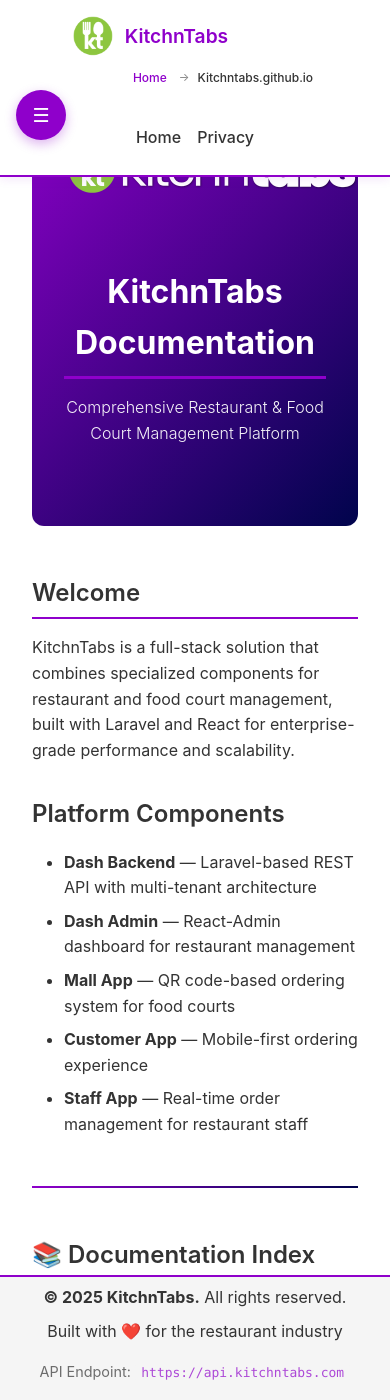
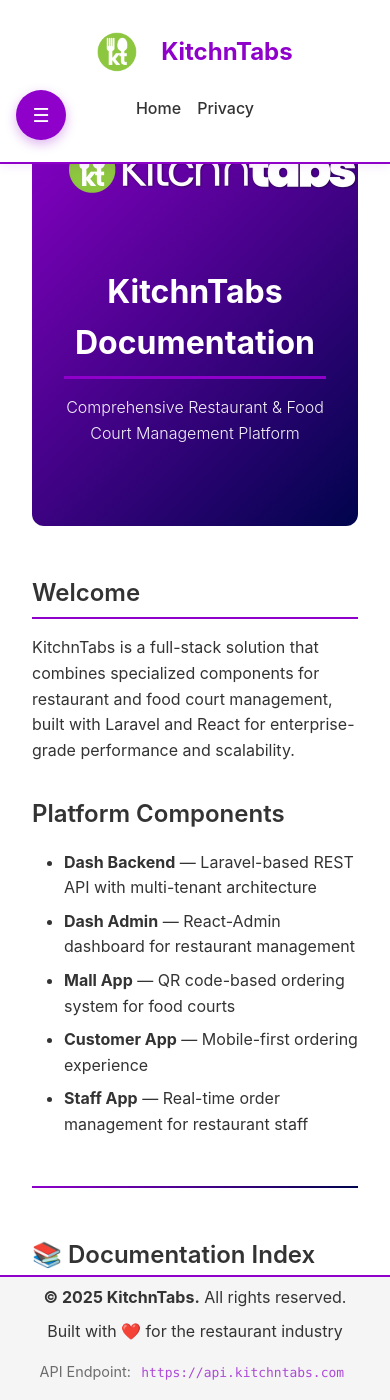
Before and after one commit to kitchntabs/kitchntabs.github.io, a Jekyll site: the page built from index.md, in a window 390 px wide and 1400 px high. Built offline with Jekyll 4.4.1, drawn with Linux system fonts in a browser that asks for light colours.

Commit message:
Remove breadcrumb completely
- Remove breadcrumb HTML from header
- Remove all breadcrumb CSS styles
- Remove breadcrumb JavaScript functions (generateBreadcrumbs, getSegmentTitle, getPageTitle)
- Remove generateBreadcrumbs() function call
- Restore original header layout with simple logo and navigation
- Clean up logo-section CSS and restore original header-container styling

```diff
--- a/_layouts/default.html
+++ b/_layouts/default.html
@@ -152,25 +152,19 @@
             max-width: 1200px;
             margin: 0 auto;
             display: flex;
+            justify-content: space-between;
             align-items: center;
-            justify-content: space-between;
-        }
-
-        .logo-section {
-            display: flex;
-            flex-direction: column;
-            align-items: flex-start;
-            flex: 1;
+            padding: 1rem 2rem;
         }
 
         .logo-link {
             display: flex;
             align-items: center;
+            gap: 0.75rem;
+            font-size: 1.5rem;
+            font-weight: 700;
+            color: var(--primary-color);
             text-decoration: none;
-            color: var(--primary-color);
-            font-weight: 600;
-            font-size: 1.2rem;
-            margin-bottom: 0.25rem;
         }
 
         .logo-link img {
@@ -475,98 +469,16 @@
                 padding-left: 0;
             }
 
-        /* Breadcrumb Navigation */
-        .breadcrumb {
-            background: transparent;
-            padding: 0;
-            border-bottom: none;
-            font-size: 0.75rem;
-            position: static;
-            top: auto;
-            left: auto;
-            right: auto;
-            z-index: auto;
-            margin: 2px 0 0 52px; /* Align with logo text, small top margin */
-            line-height: 1;
-            width: 100%;
-        }
 
-        .breadcrumb-container {
-            max-width: none;
-            margin: 0;
-        }
-
-        .breadcrumb ol {
-            list-style: none;
-            margin: 0;
-            padding: 0;
-            display: flex;
-            align-items: center;
-            flex-wrap: wrap;
-        }
-
-        .breadcrumb li {
-            display: flex;
-            align-items: center;
-            margin-right: 0.25rem;
-        }
-
-        .breadcrumb li:not(:last-child)::after {
-            content: "→";
-            margin: 0 0.25rem;
-            color: var(--text-light);
-            opacity: 0.6;
-            font-size: 0.7rem;
-            font-weight: normal;
-        }
-
-        .breadcrumb a {
-            color: var(--primary-color);
-            text-decoration: none;
-            transition: color 0.3s ease;
-            font-size: 0.75rem;
-            padding: 0.1rem 0;
-            display: inline-block;
-        }
-
-        .breadcrumb a:hover {
-            color: var(--primary-dark);
-            text-decoration: underline;
-        }
-
-        .breadcrumb .current {
-            color: var(--text-light);
-            font-weight: 500;
-            font-size: 0.75rem;
-            padding: 0.1rem 0;
-            display: inline-block;
-        }
-
-        .breadcrumb .intermediate {
-            color: var(--text-light);
-            opacity: 0.7;
-            font-size: 0.75rem;
-            padding: 0.1rem 0;
-            display: inline-block;
-        }
     </style>
 </head>
 <body>
     <header>
         <div class="header-container">
-            <div class="logo-section">
-                <a href="/" class="logo-link">
-                    <img src="/assets/kitchntabs-c.png" alt="KitchnTabs Logo">
-                    KitchnTabs
-                </a>
-                <nav class="breadcrumb" aria-label="Breadcrumb">
-                    <div class="breadcrumb-container">
-                        <ol id="breadcrumb-list">
-                            <li><a href="/">Home</a></li>
-                        </ol>
-                    </div>
-                </nav>
-            </div>
+            <a href="/" class="logo-link">
+                <img src="/assets/kitchntabs-c.png" alt="KitchnTabs Logo">
+                KitchnTabs
+            </a>
             <nav>
                 <a href="/">Home</a>
                 <a href="/privacy/en/">Privacy</a>
@@ -692,79 +604,7 @@
             });
         }
 
-        // Generate breadcrumbs based on current path
-        function generateBreadcrumbs() {
-            const breadcrumbList = document.getElementById('breadcrumb-list');
-            const currentPath = window.location.pathname;
 
-            // Clear existing breadcrumbs except Home
-            const homeLink = breadcrumbList.querySelector('li:first-child');
-            breadcrumbList.innerHTML = '';
-            breadcrumbList.appendChild(homeLink);
-
-            if (currentPath === '/' || currentPath === '/index.html') {
-                // On home page, just show Home as current
-                const homeLi = breadcrumbList.querySelector('li');
-                homeLi.innerHTML = '<span class="current">Home</span>';
-                return;
-            }
-
-            // Split path into segments
-            const pathSegments = currentPath.split('/').filter(segment => segment);
-
-            let currentPathBuild = '';
-
-            pathSegments.forEach((segment, index) => {
-                currentPathBuild += '/' + segment;
-
-                const li = document.createElement('li');
-
-                if (index === pathSegments.length - 1) {
-                    // Last segment - current page
-                    const pageTitle = getPageTitle(segment, pathSegments);
-                    li.innerHTML = `<span class="current">${pageTitle}</span>`;
-                } else {
-                    // Intermediate segment - don't create links to avoid 404s
-                    const segmentTitle = getSegmentTitle(segment, pathSegments);
-                    li.innerHTML = `<span class="intermediate">${segmentTitle}</span>`;
-                }
-
-                breadcrumbList.appendChild(li);
-            });
-        }
-
-        // Helper function to get readable titles for segments
-        function getSegmentTitle(segment, allSegments) {
-            const titleMap = {
-                'docs': 'Documentation',
-                'mall-app': 'Mall App',
-                'tech': 'Technical',
-                'features': 'Features',
-                'acl': 'ACL',
-                'customer-app': 'Customer App',
-                'staff-app': 'Staff App',
-                'tenant-app': 'Tenant App',
-                'privacy': 'Privacy',
-                'legal': 'Legal'
-            };
-
-            // Handle numbered files (like 01-OVERVIEW.html)
-            if (segment.match(/^\d+-/)) {
-                return segment.replace(/^\d+-/, '').replace(/\.html$/, '').replace(/-/g, ' ');
-            }
-
-            return titleMap[segment] || segment.charAt(0).toUpperCase() + segment.slice(1);
-        }
-
-        // Helper function to get page title
-        function getPageTitle(segment, allSegments) {
-            // Handle numbered files
-            if (segment.match(/^\d+-/)) {
-                return segment.replace(/^\d+-/, '').replace(/\.html$/, '').replace(/-/g, ' ');
-            }
-
-            // Handle markdown files
-            if (segment.endsWith('.md')) {
                 return segment.replace('.md', '').replace(/-/g, ' ');
             }
 
```
Also changed, not shown: other parts of _layouts/default.html (+0 -1 lines).
